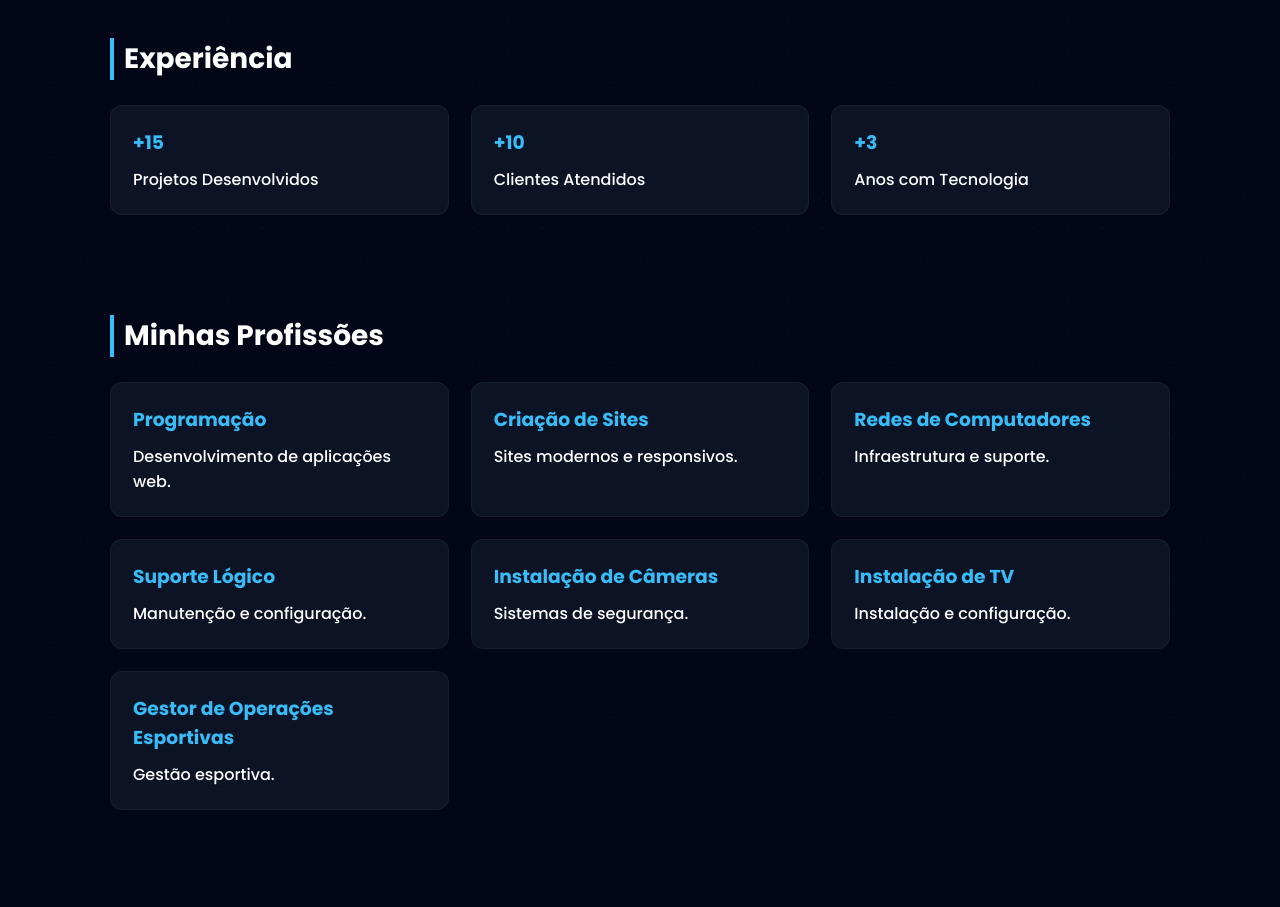
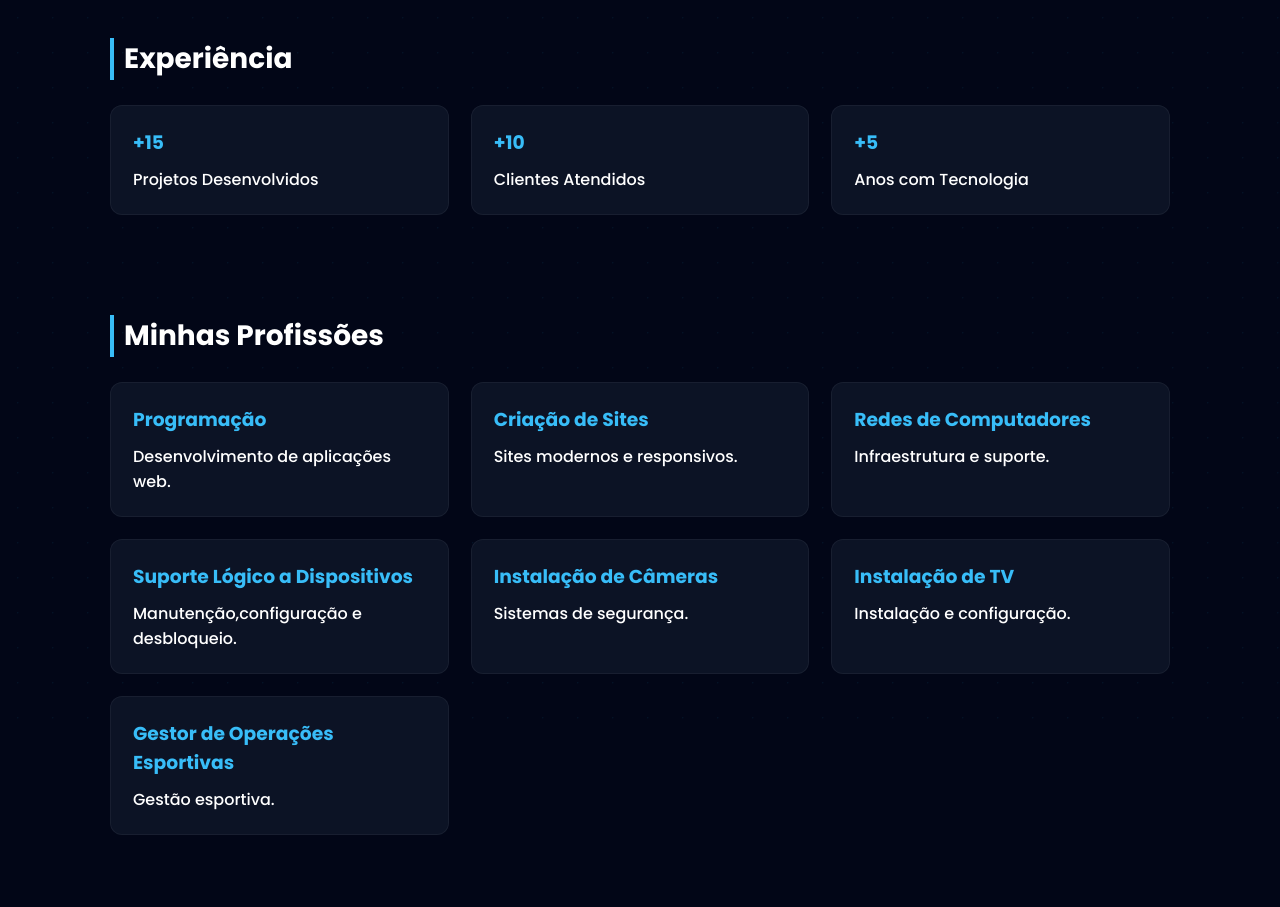
Before and after one commit to cassioporto44-tech/portf-lio, a plain HTML site: page index.html in a window 1280 px wide. Shown: the part 840-1747 px from the top of the page. Drawn offline with nearby package versions, Linux system fonts and the light colour scheme.

Commit message:
update index.html

```diff
--- a/index.html
+++ b/index.html
@@ -300,7 +300,7 @@ Crio sites profissionais, sistemas web e soluções digitais.
 </div>
 
 <div class="card" data-aos="fade-up">
-<h3>+3</h3>
+<h3>+5</h3>
 <p>Anos com Tecnologia</p>
 </div>
 
@@ -317,7 +317,7 @@ Crio sites profissionais, sistemas web e soluções digitais.
 <div class="card"><h3>Programação</h3><p>Desenvolvimento de aplicações web.</p></div>
 <div class="card"><h3>Criação de Sites</h3><p>Sites modernos e responsivos.</p></div>
 <div class="card"><h3>Redes de Computadores</h3><p>Infraestrutura e suporte.</p></div>
-<div class="card"><h3>Suporte Lógico</h3><p>Manutenção e configuração.</p></div>
+<div class="card"><h3>Suporte Lógico a Dispositivos</h3><p>Manutenção,configuração e desbloqueio.</p></div>
 <div class="card"><h3>Instalação de Câmeras</h3><p>Sistemas de segurança.</p></div>
 <div class="card"><h3>Instalação de TV</h3><p>Instalação e configuração.</p></div>
 <div class="card"><h3>Gestor de Operações Esportivas</h3><p>Gestão esportiva.</p></div>
@@ -413,7 +413,7 @@ duration:1000,
 once:true
 });
 
-const texto = "Desenvolvedor Web • Programador • Redes de Computadores • Gestor de Operações Esportivas • Suporte Lógico • Instalações de Câmeras e TVs";
+const texto = "Desenvolvedor Web • Programador • Redes de Computadores • Gestor de Operações Esportivas • Suporte Lógico a Dispositivos • Instalações de Câmeras e TVs";
 
 let i = 0;
 
```
